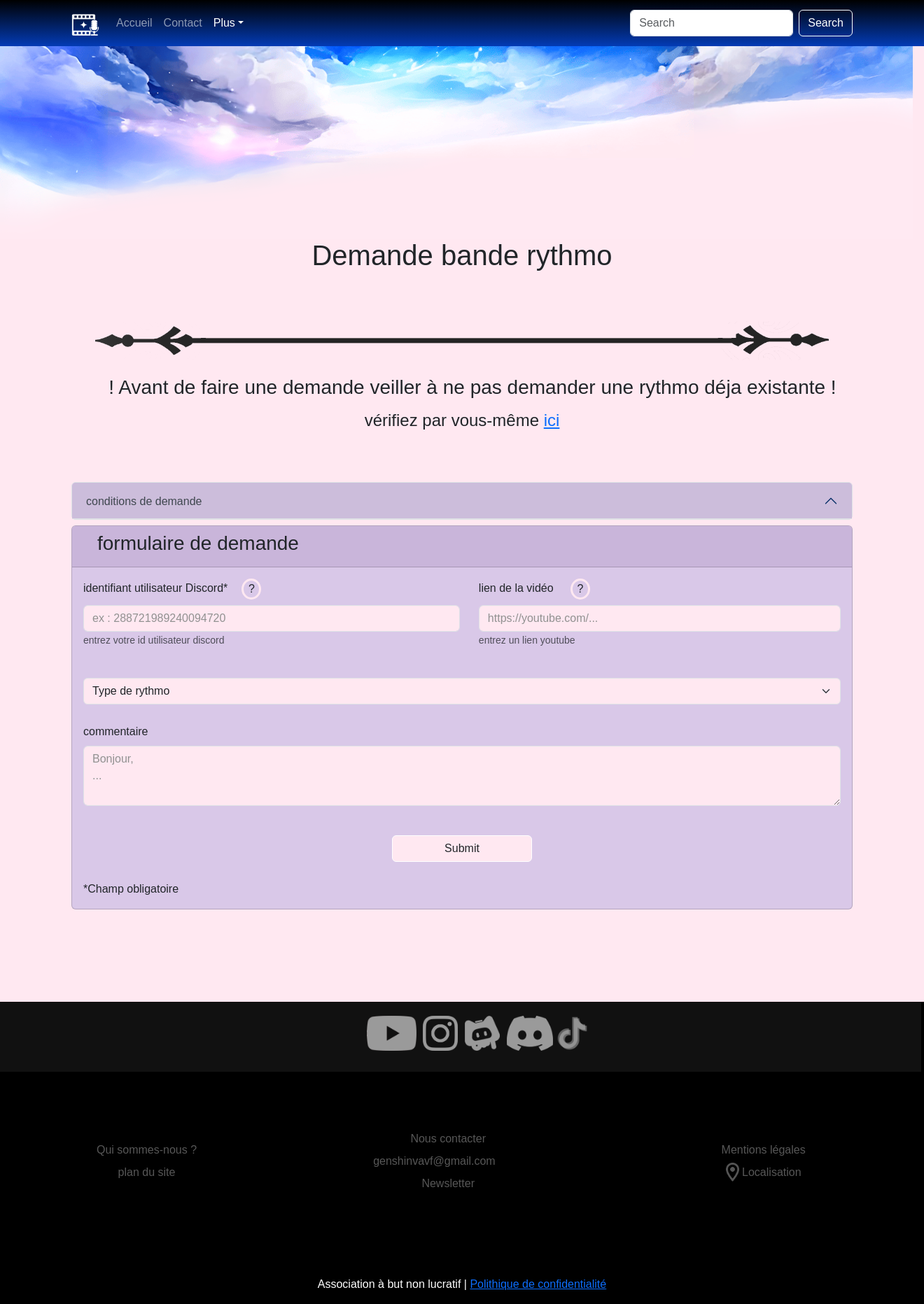
After one commit to ParizetM/Genshin-Va-Vf-2.0, a PHP site: the page made by Demande bande rythmo.php in a window 1320 px wide. The commit adds this page. Shown: the whole page at 70% size. Run offline with PHP 8.4, Linux system fonts and the light colour scheme; some web fonts are replaced.

Commit message:
Demande bande rythmo fini

```diff
--- a/A propos.php
+++ b/A propos.php
@@ -155,5 +155,8 @@
         include "Footer.php"
             ?>
     </footer>
+    <script src="https://code.jquery.com/jquery-3.6.0.min.js"></script>
+<script src="https://cdn.jsdelivr.net/npm/bootstrap@5.3.2/dist/js/bootstrap.bundle.min.js" integrity="sha384-BBtl+eGJRgqQAUMxJ7pMwbEyER4l1g+O15P+16Ep7Q9Q+zqX6gSbd85u4mG4QzX+" crossorigin="anonymous"></script>
+
   </body>
 </html>
--- /dev/null
+++ b/Demande bande rythmo.php
@@ -0,0 +1,193 @@
+<?php
+require_once "PDO.php"
+  ?>
+<!DOCTYPE html>
+<html lang="en">
+
+<head>
+  <title>Genshin VA VF Demande bande rythmo</title>
+  <!-- Required meta tags -->
+  <meta charset="utf-8" />
+  <meta name="viewport" content="width=device-width, initial-scale=1, shrink-to-fit=no" />
+
+  <!-- Bootstrap CSS v5.2.1 -->
+  <link href="https://cdn.jsdelivr.net/npm/bootstrap@5.3.2/dist/css/bootstrap.min.css" rel="stylesheet"
+    integrity="sha384-T3c6CoIi6uLrA9TneNEoa7RxnatzjcDSCmG1MXxSR1GAsXEV/Dwwykc2MPK8M2HN" crossorigin="anonymous" />
+  <link rel="stylesheet" href="style.css" />
+  <link rel="icon" href="media/genshinvavf_logo.ico" type="image/x-icon" />
+</head>
+
+<body>
+  <header>
+    <?php
+    include "header.php"
+      ?>
+  </header>
+  <main>
+    <img class="haut_de_page" src="media/haut_de_page.png" alt="" />
+    <div class="container">
+      <div class="row justify-content-center align-items-center g-2 contact_title">
+        <h1>Demande bande rythmo</h1>
+        <img style="width: 80vw" src="media/ligne.png" alt="" />
+      </div>
+      <div class="row justify-content-center align-items-center g-2">
+        <h3 class="full_paragraph text-center">
+          ! Avant de faire une demande veiller à ne pas demander une rythmo
+          déja existante !
+        </h3>
+        <h4 class="text-center">
+          vérifiez par vous-même <a href="Bandes rythmo.php">ici</a>
+        </h4>
+      </div>
+    </div>
+    <div class="container_story_blanc">
+      <div class="container">
+        <div class="row justify-content-center align-items-center g-2">
+          <div class="accordion" id="accordionExample">
+            <div class="accordion-item">
+              <h2 class="accordion-header ac_header" id="headingOne">
+                <button class="accordion-button" type="button" data-bs-toggle="collapse" data-bs-target="#collapseOne"
+                  aria-expanded="true" aria-controls="collapseOne">
+                  conditions de demande
+                </button>
+              </h2>
+              <div id="collapseOne" class="accordion-collapse collapse" aria-labelledby="headingOne"
+                data-bs-parent="#accordionExample">
+                <div class="accordion-body ac_body_ul">
+                  <ul>
+                    <li>
+                      <h4>pour commander votre bande rythmo il faut :</h4>
+                    </li>
+                    <li>que la rythmo n'existe pas déja</li>
+                    <li>que le/les personnage soit sortie officiellement</li>
+                    <li>
+                      si c'est un dialogue in game il faut que les personnage
+                      parle oralement
+                    </li>
+                    <li>que les dialogues soit officiel</li>
+                    <li>
+                      il est préférable que vous fornissiez un lien d'une
+                      video du dialogue en francais pour pouvoir faire la
+                      rythmo dessus
+                    </li>
+                  </ul>
+                </div>
+              </div>
+            </div>
+          </div>
+          <form method="post">
+            <div class="card form_card_demande">
+              <div class="card-header">
+                <h3>formulaire de demande</h3>
+              </div>
+              <?php
+                if (isset($_REQUEST['erreur']) && $_REQUEST['erreur'] == 1) {
+                  echo '<h3 style="color: red;"> veuillez remplir tous les champs </h3>';
+                }
+                if (isset($_REQUEST['erreur']) && $_REQUEST['erreur'] == 2) {
+                  echo '<h3 style="color: red;"> veuillez renseigner le type de rythmo </h3>';
+                }
+                if (isset($_REQUEST['erreur']) && $_REQUEST['erreur'] == 3) {
+                  echo '<h3 style="color: red;"> Identifiant discord invalide </h3>';
+                }
+                ?>
+              <div class="card-body">
+
+                <div class="mb-3">
+                  <label for="" class="form-label discord_tip">identifiant utilisateur Discord*<button type="button"
+                      class="btn tooltip_demande" data-bs-toggle="tooltip" data-bs-placement="top"
+                      data-bs-custom-class="custom-tooltip"
+                      data-bs-title="pour le trouver faites clic droit sur votre profil et cliquer sur copier l'identifiant d'utilisateur">
+                      ?
+                    </button>
+                  </label>
+                  <input type="number" class="form-control" name="id_discord" id=""
+                    placeholder="ex : 288721989240094720" />
+                  <small class="form-text text-muted">entrez votre id utilisateur discord</small>
+                </div>
+                <div class="mb-3">
+                  <label for="lien_ytb" class="form-label">lien de la vidéo <button type="button"
+                      class="btn tooltip_demande" data-bs-toggle="tooltip" data-bs-placement="top"
+                      data-bs-custom-class="custom-tooltip"
+                      data-bs-title="prenez le lien de la vidéo youtube de ce que vous voulez en bande rythmo">
+                      ?
+                    </button></label>
+                  <input type="link" class="form-control" name="lien_ytb" id="" placeholder="https://youtube.com/..." />
+                  <small class="form-text text-muted">entrez un lien youtube </small>
+                </div>
+                <select class="form-select largeur2grid1 select_demande" aria-label="Default select example"
+                  name="type_rythmo">
+                  <option selected value="0">Type de rythmo</option>
+                  <option value="1">Dialogue en jeu</option>
+                  <option value="2">Démo de personnage</option>
+                  <option value="3">cinématique Youtube officiel</option>
+                  <option value="4">cinématique en jeu</option>
+                </select>
+
+
+                <div class="mb-3 largeur2grid1">
+                  <label for="" class="form-label">commentaire</label>
+                  <textarea class="form-control" name="commentaire" id="" rows="3"
+                    placeholder="Bonjour,&#10;..."></textarea>
+                </div>
+                <div class="row justify-content-center  largeur2grid1">
+                  <button type="submit" class="btn submit_contact">
+                    Submit
+                  </button>
+                </div>
+                <div class="row largeur2grid1">
+
+                  <p class="card-text">*Champ obligatoire</p>
+                </div>
+              </div>
+            </div>
+          </form>
+          <?php
+          if (isset($_REQUEST['id_discord']) && isset($_REQUEST['lien_ytb']) && isset($_REQUEST['type_rythmo']) && isset($_REQUEST['commentaire']) && $_REQUEST['id_discord'] != '' && $_REQUEST['lien_ytb'] != '' && $_REQUEST['type_rythmo'] != '' && $_REQUEST['commentaire'] != '') {
+            $lien_ytb = $_REQUEST['lien_ytb'];
+            $id_discord = $_REQUEST['id_discord'];
+            $type_rythmo = $_REQUEST['type_rythmo'];
+            $commentaire = $_REQUEST['commentaire'];
+            if (strlen($maVariable) > 16 && strlen($maVariable) < 19) {
+              if ($type_rythmo != 0) {
+                $send_demande_rythmo = "INSERT INTO demande_rythmo(id_discord,lien_ytb,type_rythmo,commentaire)
+                    VAlUES ('$id_discord','$lien_ytb','$type_rythmo','$commentaire')";
+                $pdo->exec($send_demande_rythmo);
+                echo '<meta http-equiv="refresh" content="0;url=Demande%20bande%20rythmo.php?sended=1">';
+              } else {
+                echo '<meta http-equiv="refresh" content="0;url=Demande%20bande%20rythmo.php?erreur=2">';
+              }
+            } else {
+              echo '<meta http-equiv="refresh" content="0;url=Demande%20bande%20rythmo.php?erreur=3">';
+            }
+          } else if (isset($_REQUEST['id_discord']) || isset($_REQUEST['lien_ytb']) || isset($_REQUEST['type_rythmo']) || isset($_REQUEST['commentaire'])) {
+            echo '<meta http-equiv="refresh" content="0;url=Demande%20bande%20rythmo.php?erreur=1">';
+          }
+
+          ?>
+        </div>
+      </div>
+    </div>
+  </main>
+  <footer>
+    <?php
+    include "Footer.php"
+      ?>
+  </footer>
+  <!-- Bootstrap JavaScript Libraries -->
+  <script src="https://cdn.jsdelivr.net/npm/@popperjs/core@2.11.8/dist/umd/popper.min.js"
+    integrity="sha384-I7E8VVD/ismYTF4hNIPjVp/Zjvgyol6VFvRkX/vR+Vc4jQkC+hVqc2pM8ODewa9r"
+    crossorigin="anonymous"></script>
+
+
+  <script>
+    const tooltipTriggerList = document.querySelectorAll(
+      '[data-bs-toggle="tooltip"]'
+    );
+    const tooltipList = [...tooltipTriggerList].map(
+      (tooltipTriggerEl) => new bootstrap.Tooltip(tooltipTriggerEl)
+    );
+  </script>
+</body>
+
+</html>
--- a/style.css
+++ b/style.css
@@ -339,6 +339,75 @@ h3 {
 
 /* #endregion Bande rythmo */
 
+/* #region demande Bande rythmo */
+
+.ac_body_ul ul li:has(h4){
+    margin-left: -1vw;
+    list-style-type: none;
+}
+.ac_body_ul ul li:has(:not(h4)){
+    margin-top: 1vw;
+}
+.ac_body_ul ul{
+    margin-left: 1vw;
+}
+.accordion {
+    --bs-accordion-btn-bg: #c9b5da;
+    --bs-accordion-active-bg: #ccbddb;
+  --bs-accordion-bg: #d9c8e8;
+  --accordion-color: #111111;
+}
+.accordion-button:not(.collapsed) {
+    color: #3f474f;
+}
+.form_card_demande {
+    background-color: #d9c8e8;
+    margin-bottom: 1vw;
+    padding: 0;
+}
+ .form_card_demande .card-header {
+    background-color: #c9b5da;
+    width: 100%;
+ }
+.form_card_demande input::placeholder,.form_card_demande textarea::placeholder {
+    color: #919191;
+}
+.form_card_demande input,.form_card_demande textarea {
+    background-color: var(--very-light-color);
+}
+
+.form_card_demande .card-body {
+    display: grid;
+    grid: auto auto auto auto auto/auto auto;
+    gap: 2vw;
+}
+
+.largeur2grid1 {
+    grid-column: 1/span 2;
+}
+.largeur3grid1 {
+    grid-column: 1/span 3;
+}
+
+.custom-tooltip {
+    --bs-tooltip-bg: #c9b5da;
+    --bs-tooltip-color: #111111;
+  }
+.select_demande {
+    background-color: var(--very-light-color);
+}
+.select_demande:hover {
+    filter: brightness(0.9);
+}
+.tooltip_demande {
+    border: solid var(--very-light-color);
+    border-radius: 100%;
+    width: 28px;
+    padding: 0;
+    margin-left: 20px;
+}
+/* #endregion demande Bande rythmo */
+
 
 
 
```
Also changed, not shown: Bandes rythmo.php (+4 -4 lines), Index.php (+7 -3 lines), depot audition.php (added, +29 -0 lines), Footer.php (line endings or trailing spaces).
